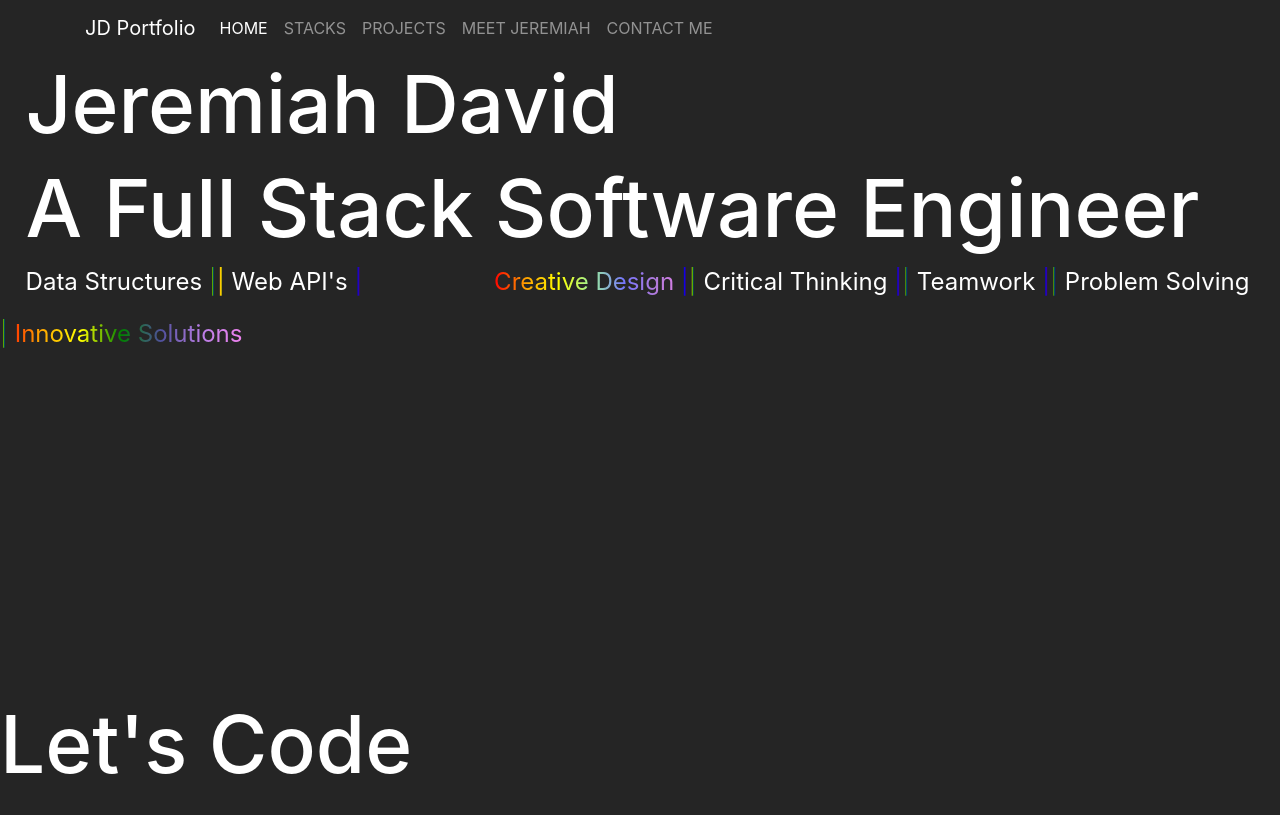
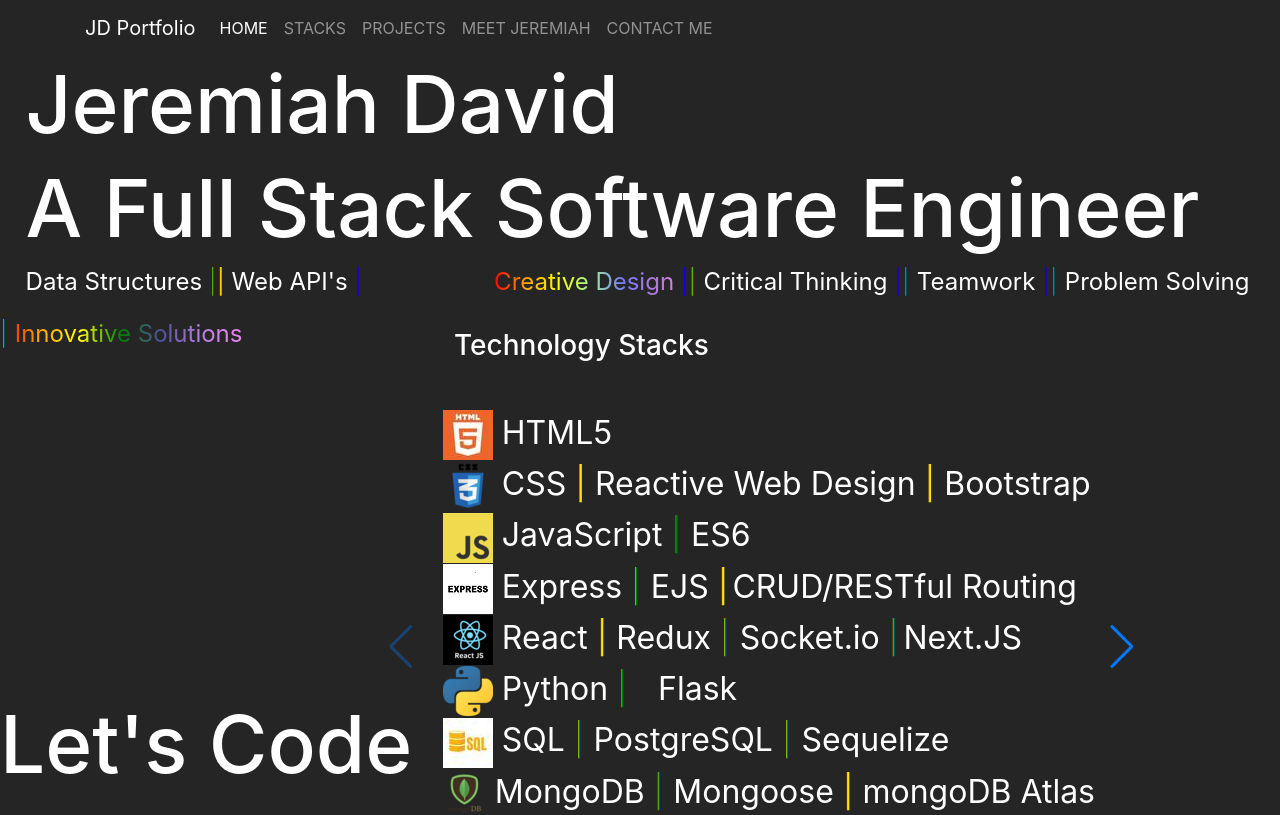
Before and after one commit to Jeremiah-David/portfolio, a React (Create React App) app: page / in a window 1280 px wide. Shown: the top 815 px of the page. Built offline with nearby package versions, Linux system fonts and the light colour scheme.

Commit message:
add slider to home page

```diff
--- a/src/App.css
+++ b/src/App.css
@@ -9,18 +9,7 @@ body {
 }
 .swiper-container {
   width: 75%;
-  /* height: 75%; */
-  /*this gives the dimension of slider container*/
-  /*these values will make the container as big as the parent div*/
-  /* overflow: hidden; */
-  /* important parameter to not disrupt the container when slides increases in coverflow and other effect
-  }
-  /* .swiper-slide { */
-    /* align-items: center;
-    align-content: center;
-  width:100px;
-  height:100px; */
-  /* this one holds the dimension of each slides and can be changed according to the user wish */
+
   }
 
 
@@ -270,7 +259,7 @@ body {
 
 .stackTitle {
   color: white;
-  font-size: large;
+  font-size: 1em;
   align-items: center;
   animation: fadeIn ease 3s;
   position: absolute;
--- a/src/components/Landing.js
+++ b/src/components/Landing.js
@@ -1,14 +1,37 @@
 import construction from '../constuction.jpg'
-// import Stacks from './sections/Stacks'
-// import VisibilitySensor from 'react-visibility-sensor'
+
+import Stacks from './sections/Stacks'
 import ContactMe from './sections/Contact'
-import Stacks from './sections/Stacks'
-// import ContactMe from './sections/Contact'
+import Swipercomp from '../components/tools/Swipercomp'
+import About from './sections/About'
 
+import { Swiper, SwiperSlide } from 'swiper/react'
+import { useState} from 'react'
+import SwiperCore, { Navigation, Pagination, Thumbs, Controller,
+    EffectCube, EffectFlip, } from 'swiper'
+import 'swiper/swiper-bundle.css'
+import '../App.css';
+import React from 'react'
+
+
+SwiperCore.use([Navigation, Pagination, Thumbs, Controller, EffectCube, EffectFlip, ])
 function Landing() {
 
+    const slides = [];
+    const slideViews = [<Stacks/> , <About />, <ContactMe /> ]
 
 
+    for (let i = 0; i < 3; i += 1) {
+        let slideViewsShow = slideViews[i]
+        slides.push(
+            <SwiperSlide className="slider"
+            key={`slide-${i}`}
+            >
+                {slideViews[i]}
+
+            </SwiperSlide>
+        )
+    }
     return (
         <div>
 
@@ -41,6 +64,14 @@ function Landing() {
                 <div className="skill8" >
                 <p><span className="landingBottomPipe" > |</span> Innovative Solutions</p>
                 </div>
+                <Swiper id="main"
+            // controller={{control: controlledSwipper }}
+            effect="cube"
+            // thumbs={{ swiper: thumbsSwiper }}
+            navigation
+            pagination>
+            {slides}
+            </Swiper>
                 </div>
             </div>
 
@@ -51,6 +82,7 @@ function Landing() {
             </div>
             <div className="construction">
                 <h4><img src={construction}/> Site Under Construction! Please visit from Desktop</h4>
+
             </div>
 
             {/* <VisibilitySensor
--- a/src/components/sections/About.js
+++ b/src/components/sections/About.js
@@ -7,7 +7,7 @@ function About() {
     return (
         <div>
             <div className='aboutTitle'>
-                <h1>The Family</h1>
+                <h4>The Family</h4>
             </div>
             <div className="familyPic">
                 <img src={familyPic} alt='Family' />
@@ -15,10 +15,10 @@ function About() {
             <div className="aboutMe">
 
             <div className="weAre" >
-                <h1>We are Family</h1>
+                <h4>We are Family</h4>
             </div>
             <div className="dreamer">
-                <h1>We are the Dreamers</h1>
+                <h4>We are the Dreamers</h4>
             </div>
             <div className="aboutText" >
                 <p> I'm a Front-End Developer located in Eugene, OR. I have serious passion for React, Javascript, and creating new ways to experience the web. I am willing to relocate, and love to work remote. Let's code something amazing. </p>
--- a/src/components/sections/Stacks.js
+++ b/src/components/sections/Stacks.js
@@ -34,12 +34,12 @@ function Stacks(props) {
     return (
 
         <div className="Stacks">
-            <div className="waterPic">
+            {/* <div className="waterPic">
                 <img src={eugeneroads} />
-            </div>
+            </div> */}
             <div className='stackTitle'>
 
-                <h1>Technology Stacks</h1>
+                <h3>Technology Stacks</h3>
             </div>
             <div className='stackList' >
                 <ul>
@@ -84,9 +84,9 @@ function Stacks(props) {
             </div>
 
 
-            <div className="fixed-bottom">
+            {/* <div className="fixed-bottom">
                 <h1> Let's Code </h1>
-            </div>
+            </div> */}
 
 
             {/* <div className="subStack"> */}
--- a/src/components/tools/Swipercomp.js
+++ b/src/components/tools/Swipercomp.js
@@ -28,7 +28,7 @@ function Swipercomp() {
     const project4 = ['Kombat Assembly',
     'A super neat java html css game', 'See it!', projectDeploy4, 'Check out the repo', projectHub4, ]
     const project5 = ['Tic Tac Old Town Road',
-    'Uses Javascript and CSS to make a stylistic Tic Tac Toe game.', ' ', ' ']
+    'Uses Javascript and CSS to make a stylistic Tic Tac Toe game.', 'See it!', projectDeploy5, 'Check out the repo', projectHub5]
     const project6 = ['Rickipedia & Mortiverse',
     'Full Stack app using express, ejs, and SQL to store and compare fortnight users and stats',' ', ' ']
     const slidePics2 = [null, null, null, null, project4, project5, project6]
@@ -57,8 +57,8 @@ function Swipercomp() {
             >
                 <img src={slidePics[i]}
                     style={{
-                        width: '80%',
-                        height: '80%',
+                        width: '100%',
+                        height: '100%',
                         display: 'block',
                         marginLeft: 'auto',
                         marginRight: 'auto',
@@ -99,6 +99,15 @@ function Swipercomp() {
         window.open('https://kombatassembly.netlify.app/', '_blank');
     }
 
+    function projectHub5(e) {
+        e.preventDefault()
+        window.open('https://github.com/Jeremiah-David/sei-tic-tac-toe', '_blank');
+    }
+    function projectDeploy5(e) {
+        e.preventDefault()
+        window.open('https://tictacoldtownroad.netlify.app', '_blank');
+    }
+
 
     return (
         <div className='swiperShow'>
```
Also changed, not shown: src/App.js (+2 -12 lines).
